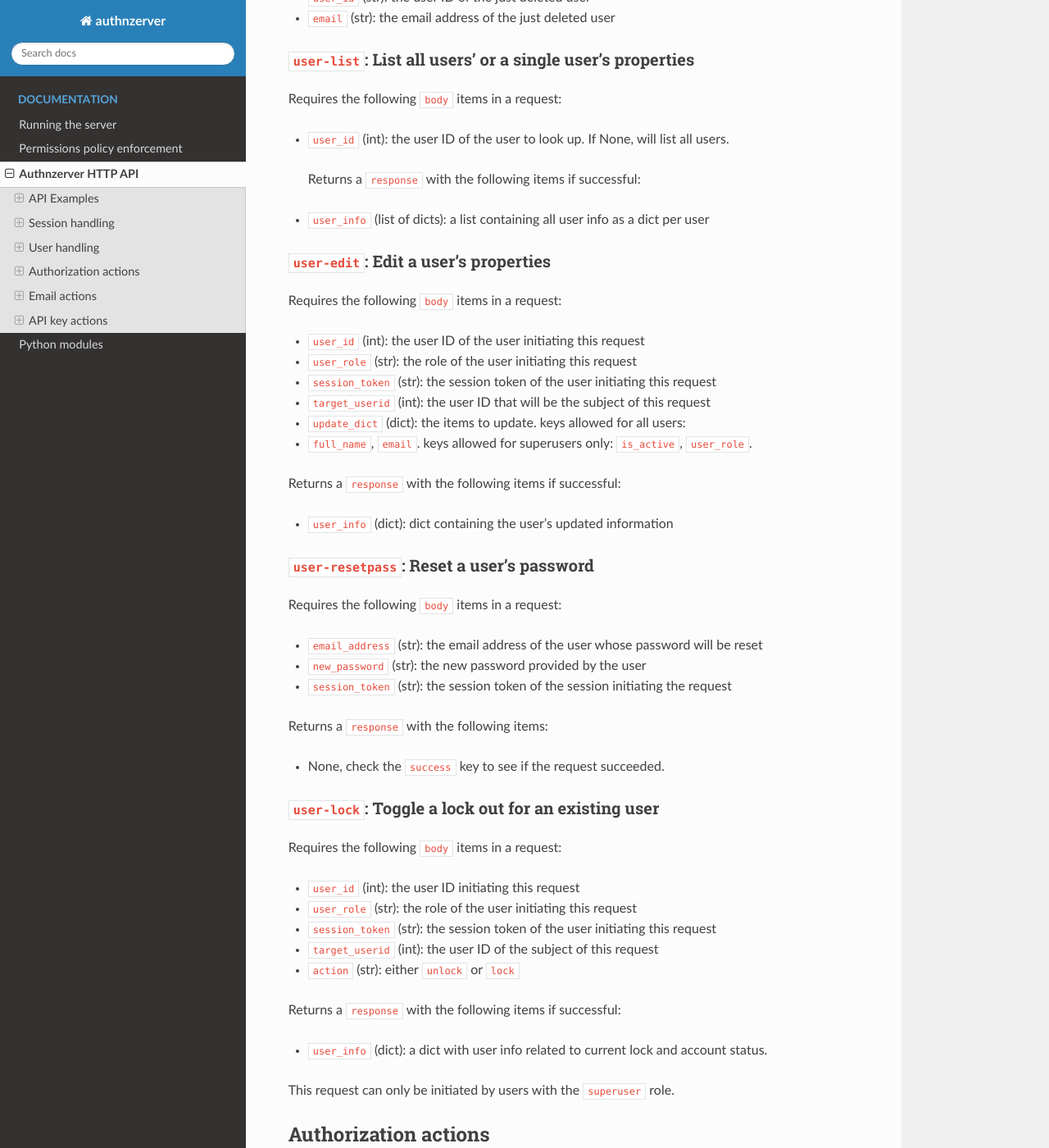
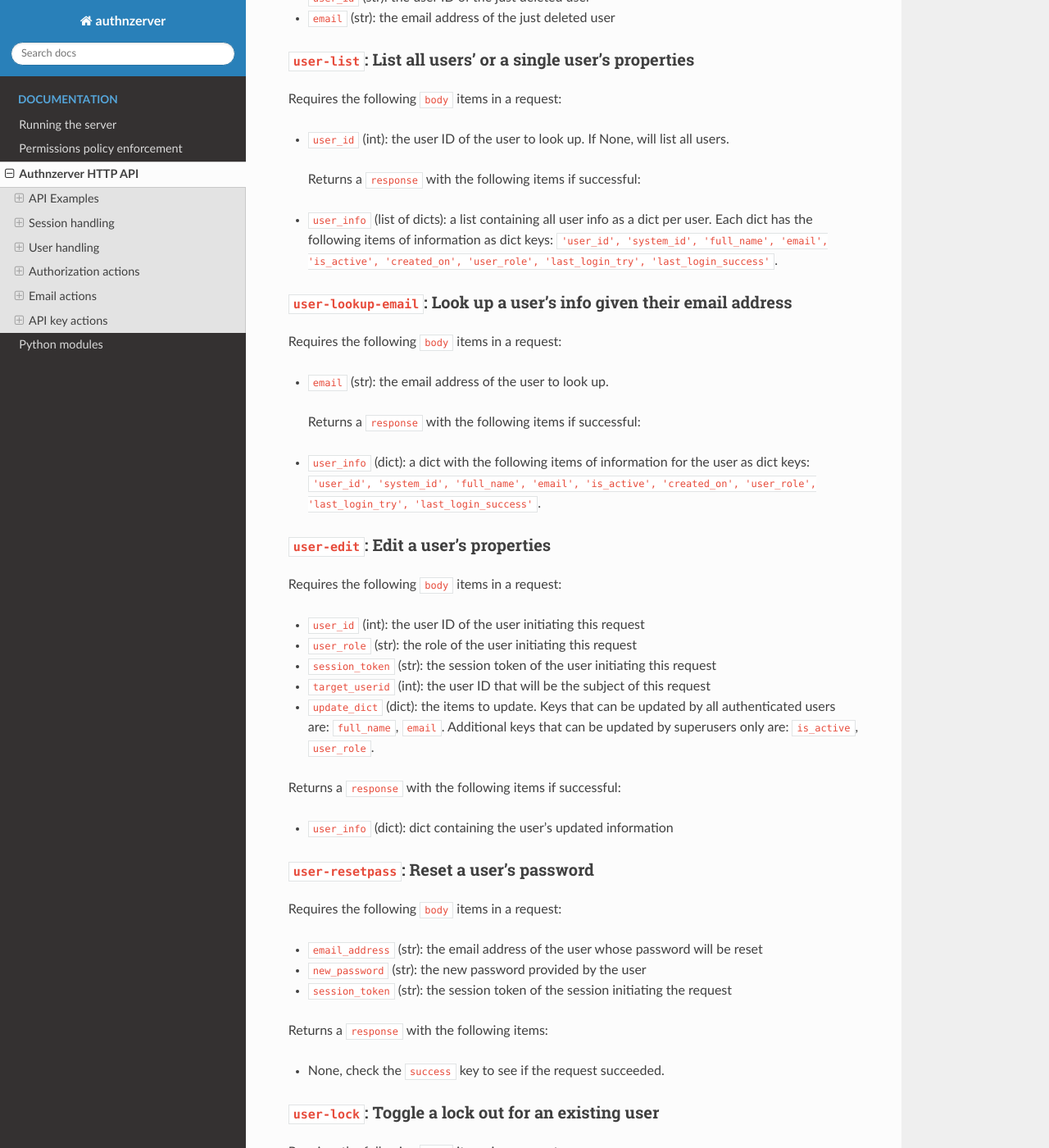
Before and after one commit to waqasbhatti/authnzerver, a Sphinx documentation site: the page built from docs/api.rst, in a window 1280 px wide and 1400 px high, scrolled down 5512 px. Shown: the whole window at 82% size. Built offline with Sphinx 7.4.7 and the Read the Docs theme 2.0.0, drawn with Linux system fonts in a browser that asks for light colours.

Commit message:
handlers: add 'user-lookup-email' action to public API

```diff
--- a/docs/api.rst
+++ b/docs/api.rst
@@ -308,7 +308,23 @@ Requires the following ``body`` items in a request:
  Returns a ``response`` with the following items if successful:
 
 - ``user_info`` (list of dicts): a list containing all user info as a dict per
-  user
+  user. Each dict has the following items of information as dict keys:
+  ``'user_id', 'system_id', 'full_name', 'email', 'is_active', 'created_on',
+  'user_role', 'last_login_try', 'last_login_success'``.
+
+``user-lookup-email``: Look up a user's info given their email address
+----------------------------------------------------------------------
+
+Requires the following ``body`` items in a request:
+
+- ``email`` (str): the email address of the user to look up.
+
+ Returns a ``response`` with the following items if successful:
+
+- ``user_info`` (dict): a dict with the following items of information for the
+  user as dict keys: ``'user_id', 'system_id', 'full_name', 'email',
+  'is_active', 'created_on', 'user_role', 'last_login_try',
+  'last_login_success'``.
 
 ``user-edit``: Edit a user's properties
 ---------------------------------------
@@ -323,10 +339,9 @@ Requires the following ``body`` items in a request:
 
 - ``target_userid`` (int): the user ID that will be the subject of this request
 
-- ``update_dict`` (dict): the items to update. keys allowed for all users:
-
-- ``full_name``, ``email``. keys allowed for superusers only: ``is_active``,
-  ``user_role``.
+- ``update_dict`` (dict): the items to update. Keys that can be updated by all
+  authenticated users are: ``full_name``, ``email``. Additional keys that can be
+  updated by superusers only are: ``is_active``, ``user_role``.
 
 Returns a ``response`` with the following items if successful:
 
@@ -342,7 +357,8 @@ Requires the following ``body`` items in a request:
 
 - ``new_password`` (str): the new password provided by the user
 
-- ``session_token`` (str): the session token of the session initiating the request
+- ``session_token`` (str): the session token of the session initiating the
+  request
 
 Returns a ``response`` with the following items:
 
```
Also changed, not shown: 2 other files.
